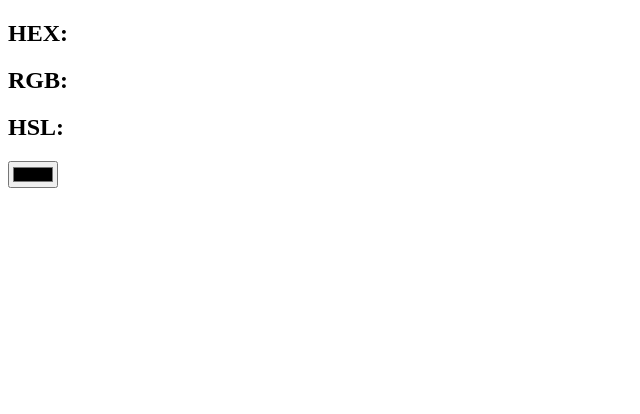
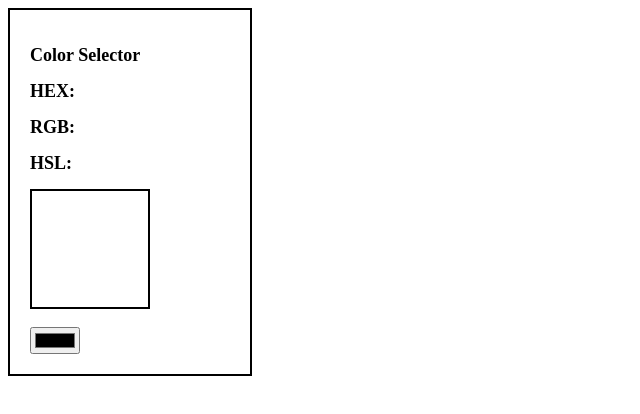
Before and after one commit to kamarini09/colorselector, a plain HTML site: page index.html in a window 1280 px wide. Shown: the whole page, without its empty margins (0-640 px from the left). Drawn offline with Linux system fonts and the light colour scheme.

Commit message:
put style in my html

```diff
--- a/index.html
+++ b/index.html
@@ -1,18 +1,20 @@
 <!DOCTYPE html>
-<html lang="en">
-  <!DOCTYPE html>
   <html lang="en">
     <head>
       <meta charset="UTF-8" />
       <meta http-equiv="X-UA-Compatible" content="IE=edge" />
       <meta name="viewport" content="width=device-width, initial-scale=1.0" />
+      <link rel="stylesheet" href="style.css">
       <title>Color Selector</title>
     </head>
     <body>
       <section>
+        <h2>Color Selector</h2>
         <h2 id="hex">HEX:</h2>
         <h2 id="rgb">RGB:</h2>
         <h2 id="hsl">HSL:</h2>
+        <div id="box"></div>
+        <br>
         <input type="color" id="color" />
       </section>
 
--- /dev/null
+++ b/style.css
@@ -0,0 +1,17 @@
+#box {
+  width: 100px;
+  height: 100px;
+  padding: 8px;
+  border: 2px solid black;
+  margin: 0;
+}
+
+section {
+  border: 2px solid black;
+  padding: 20px;
+  width: 200px;
+}
+
+h2 {
+  font-size: large;
+}
```
